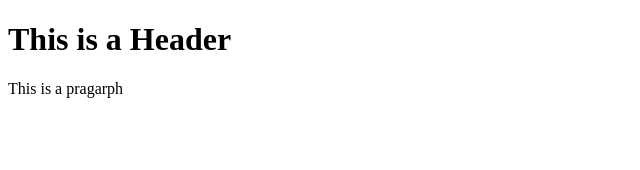
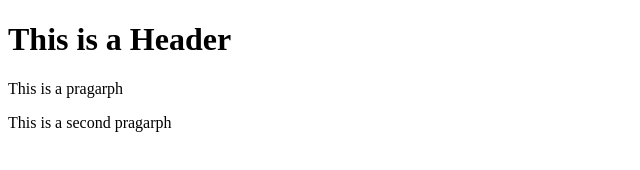
Before and after one commit to DeepaliJaiswar/git-test, a plain HTML site: page Index.html in a window 1280 px wide. Shown: the whole page, without its empty margins (0-640 px from the left). Drawn offline with Linux system fonts and the light colour scheme.

Commit message:
third commit

```diff
--- a/Index.html
+++ b/Index.html
@@ -5,5 +5,6 @@
 <body>
     <h1>This is a Header</h1>
     <p>This is a pragarph</p>
+    <p>This is a second pragarph</p>
 </body>
 </html>
```
